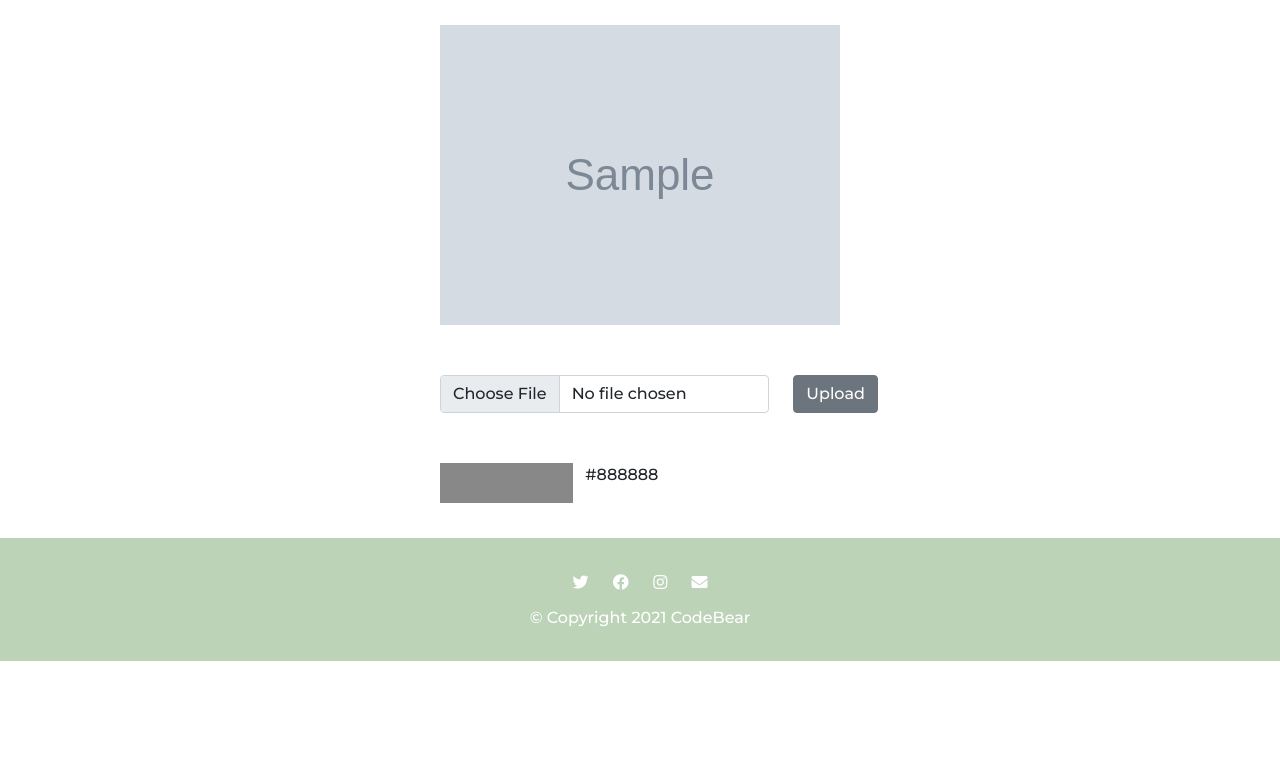
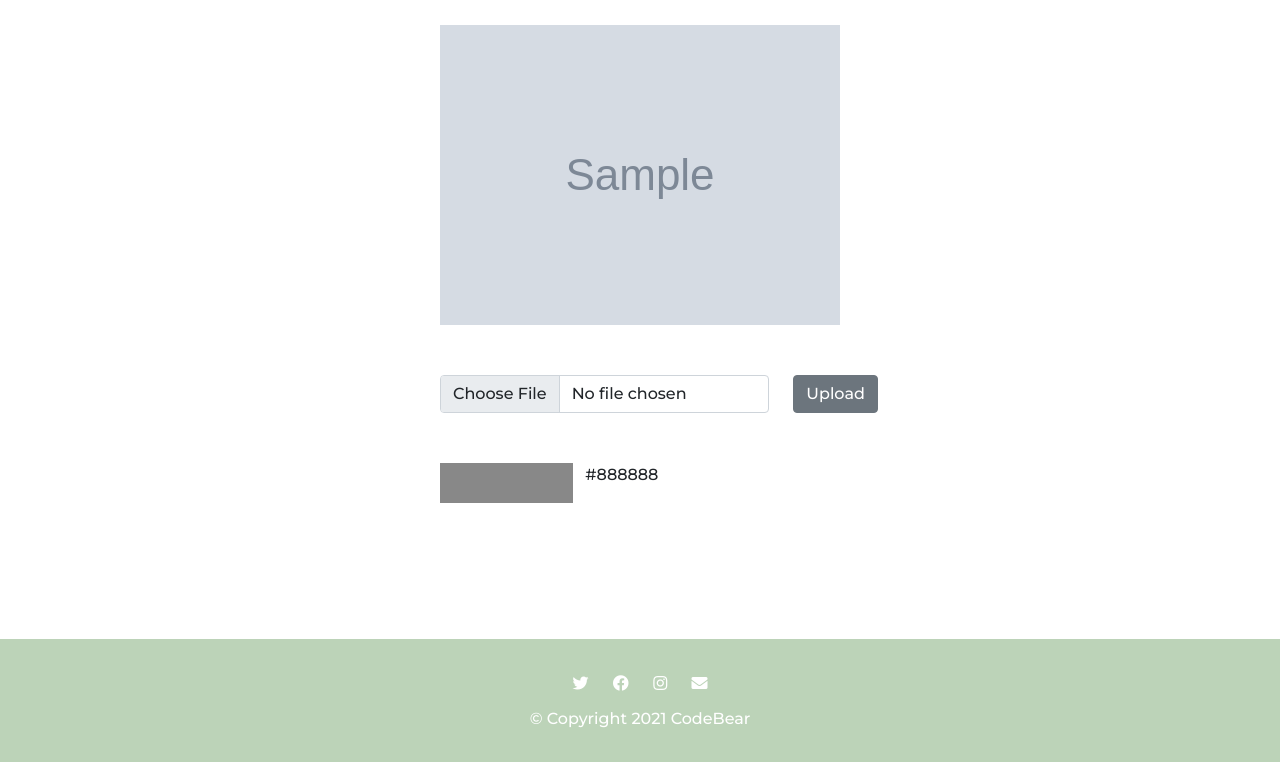
Before and after one commit to chia9322/color-palette, a Flask app: template templates/index.html in a window 1280 px wide. Shown: the part 108-870 px from the top of the page. Before the commit the page ends 769 px from the top, so only its background shows below. Run offline with Flask 2, Linux system fonts and the light colour scheme; the template is opened without the code that fills it: most values are stand-ins (such as "Sample title", 1, 10 or a date in 2020); grey boxes marked "Sample" are stand-in pictures; some libraries are stand-ins or nearby versions.

Commit message:
Change min-height of white-section

```diff
--- a/static/css/styles.css
+++ b/static/css/styles.css
@@ -14,6 +14,7 @@ body {
 }
 .white-section {
   background-color: #fff;
+  min-height: 80vh;
 }
 
 .upload-img {
```
